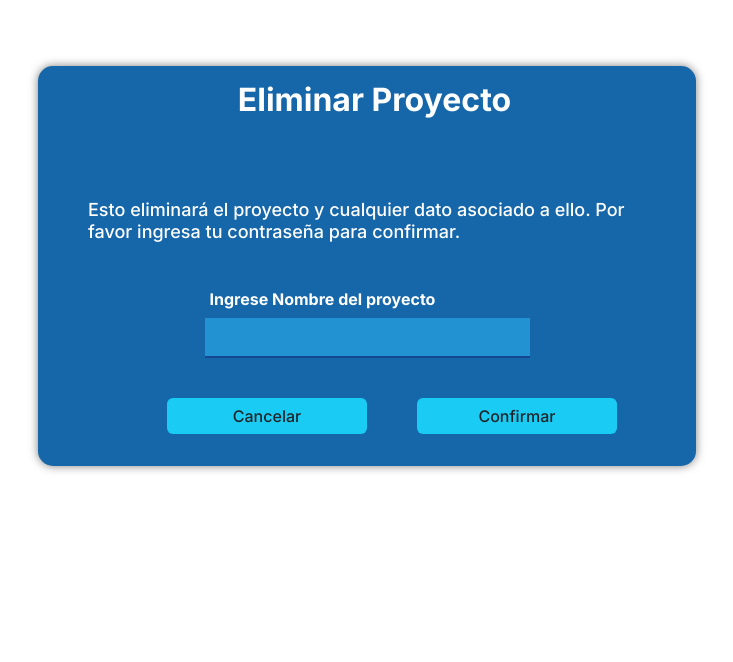
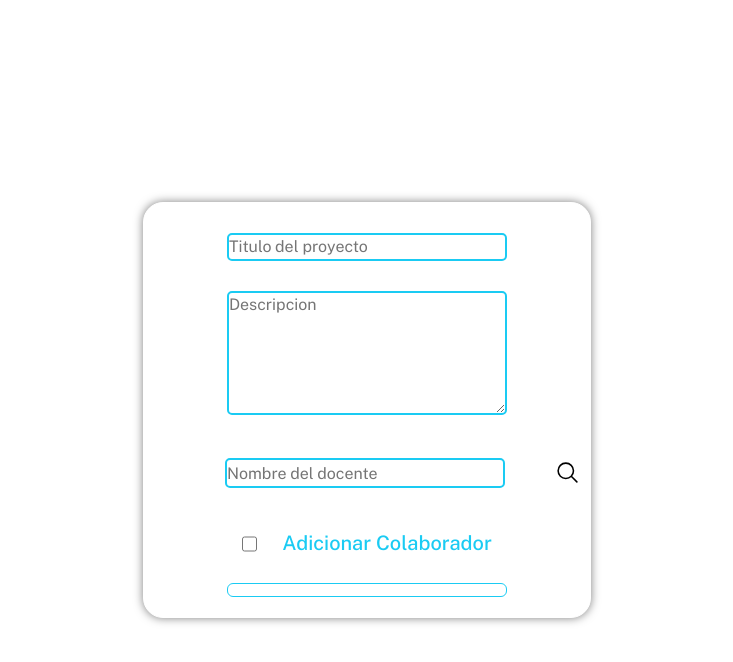
Before and after one commit to JoseLarrada/FrontEndJectCheck, a React (Create React App) app: page /pruebas in a window 1280 px wide. Shown: the part 134-796 px from the top of the page, without its empty margins (273-1006 px from the left). Built offline with nearby package versions, Linux system fonts and the light colour scheme.

Commit message:
Seccion de rutas terminada

```diff
--- a/package.json
+++ b/package.json
@@ -8,7 +8,7 @@
     "@testing-library/user-event": "^13.5.0",
     "bootstrap": "^5.3.2",
     "prop-types": "^15.8.1",
-    "react": "^18.2.0",
+    "react": "^18.3.1",
     "react-dom": "^18.2.0",
     "react-router-dom": "^6.19.0",
     "web-vitals": "^2.1.4"
--- a/src/Components/FormProject.js
+++ b/src/Components/FormProject.js
@@ -1,17 +1,92 @@
-import {React, useState} from 'react'
+import {React, useState,useRef} from 'react'
 import '../styles/FormProject.css'
+import {useNavigate} from 'react-router-dom';
+import verificarExpiracionToken from '../Configs/verificarExpiracionToken .js'
+import {validateTextProjects,validateTextfield} from '../Configs/FormValidation'
+import {customMessage,onCloseWithOutNavigate} from '../Configs/MessageViews'
+import MessageDialog from '../Components/MessageDialog'
+import {findTeacher,findStudent,addProject,updateProject} from '../controller/ProjectController'
 
-function FormProject({title,textBotom}) {
+function FormProject({titleForm,textBotom}) {
   const [Ischecked,setIschecked]=useState(false)
+  const [message, setMessage] = useState('');
+  const [title, setTitle] = useState('');
+  const [mostrarDialogo, setMostrarDialogo] = useState(false);
+  const navigate=useNavigate();
+  const titulo = useRef();
+  const descripcion = useRef();
+  const docente = useRef();
+  const estudiante1= useRef();
+  const estudiante2=useRef();
+  const token=localStorage.getItem("token")
+
+  const validateFindTeacher= async ()=>{
+    const resultFindTeacher=await findTeacher(docente.current.value,token,verificarExpiracionToken,navigate);
+    customMessage(resultFindTeacher,setTitle,setMessage,setMostrarDialogo);
+  }
+  const validateFindStudent= async (student)=>{
+    const resultFindStudent=await findStudent(student,token,verificarExpiracionToken,navigate);
+    customMessage(resultFindStudent,setTitle,setMessage,setMostrarDialogo);
+  }
+  const validatePersitence= async (functioProject)=>{
+      if (estudiante2.current === undefined && estudiante1.current === undefined) {
+          const result = await functioProject(titulo.current.value, docente.current.value, null, null, descripcion.current.value, token, verificarExpiracionToken, navigate);
+          customMessage(result, setTitle, setMessage, setMostrarDialogo);
+      }else if(estudiante2.current === undefined){
+          const result = await functioProject(titulo.current.value, docente.current.value,null,estudiante1.current.value, descripcion.current.value, token, verificarExpiracionToken, navigate);
+          customMessage(result, setTitle, setMessage, setMostrarDialogo);
+      }else if(estudiante1.current === undefined){
+          const result = await functioProject(titulo.current.value, docente.current.value,estudiante2.current.value,null, descripcion.current.value, token, verificarExpiracionToken, navigate);
+          customMessage(result, setTitle, setMessage, setMostrarDialogo);
+      }else{
+        const result = await functioProject(titulo.current.value, docente.current.value,estudiante2.current.value,estudiante1.current.value, descripcion.current.value, token, verificarExpiracionToken, navigate);
+        customMessage(result, setTitle, setMessage, setMostrarDialogo);
+      }
+  }
+
+  const handleClickTeacher = (event)=>{
+    if(validateTextfield(event,docente.current.value)){
+      setMessage('Rellene todos los campos');
+      setTitle('¡Fallo!');
+      setMostrarDialogo(true);
+    }else{
+      validateFindTeacher();
+    }
+  }
+  const handleClickStudent = (event,student)=>{
+    if(validateTextfield(event,student)){
+      setMessage('Rellene todos los campos');
+      setTitle('¡Fallo!');
+      setMostrarDialogo(true);
+    }else{
+      validateFindStudent(student);
+    }
+  }
+  const handleClickSave = (event)=>{
+    if(validateTextProjects(event,titulo.current.value,descripcion.current.value,docente.current.value)){
+      setMessage('Rellene todos los campos');
+      setTitle('¡Fallo!');
+      setMostrarDialogo(true);
+    }else{
+      if(titleForm=='Crear Proyecto'){
+        validatePersitence(addProject);
+      }else{
+        validatePersitence(updateProject);
+      }
+
+    }
+  }
+
+
   return (
     <div className="formProjects">
-        <h3>{title}</h3>
+        <h3>{titleForm}</h3>
         <section className="principalForm">
-            <input type="text" placeholder='Titulo del proyecto' required/>
-            <textarea name="Decription" id="" cols="30" rows="5" placeholder='Descripcion'></textarea>
+            <input type="text" placeholder='Titulo del proyecto' ref={titulo} required/>
+            <textarea name="Decription" id="" ref={descripcion} cols="30" rows="5" placeholder='Descripcion'></textarea>
             <span className="findTeacher">
-                <input type="text" placeholder='Nombre del docente' required/>
-                <ion-icon name="search-outline"></ion-icon>
+                <input type="text" placeholder='Nombre del docente' ref={docente} required/>
+                <a className="iconSearch" onClick={(event)=>{handleClickTeacher(event)}}><ion-icon name="search-outline"></ion-icon></a>
             </span>
             <span className="addAditional">
               <input type="checkbox" id="miCheckbox" name="miCheckbox" value="valor" checked={Ischecked}
@@ -23,17 +98,18 @@ function FormProject({title,textBotom}) {
           {Ischecked && (
             <div>
               <span className="findTeacher">
-                <input type="text" placeholder='Nombre del estudiante' required/>
-                <ion-icon name="search-outline"></ion-icon>
+                <input type="text" placeholder='Nombre del estudiante' ref={estudiante1}required/>
+                <a className="iconSearch" onClick={(event)=>{handleClickStudent(event,estudiante1.current.value)}}><ion-icon name="search-outline"></ion-icon></a>
               </span>
               <span className="findTeacher">
-                <input type="text" placeholder='Nombre del estudiante' required/>
-                <ion-icon name="search-outline"></ion-icon>
+                <input type="text" placeholder='Nombre del estudiante' ref={estudiante2} required/>
+                <a className="iconSearch" onClick={(event)=>{handleClickStudent(event,estudiante2.current.value)}}><ion-icon name="search-outline"></ion-icon></a>
               </span>
             </div>
           )}
         </section>
-        <button type="button" class="btn btn-outline-secondary">{textBotom}</button>
+        <button type="button" class="btn btn-outline-secondary" onClick={(event)=>{handleClickSave(event)}}>{textBotom}</button>
+        {mostrarDialogo && <MessageDialog onClose={()=>{onCloseWithOutNavigate(title,setMostrarDialogo)}} title={title} message={message}/>}
     </div>
   )
 }
--- a/src/Components/ShowComponent.js
+++ b/src/Components/ShowComponent.js
@@ -1,16 +1,23 @@
-import React,{useRef} from 'react'
+import React,{useRef,useState} from 'react'
 import '../styles/showComponent.css'
+import {customMessage,onCloseWithOutNavigate} from '../Configs/MessageViews'
+import MessageDialog from '../Components/MessageDialog'
 
-function ShowComponent({title,descripcion,action,cancel,accept}) {
+function ShowComponent({titleComponent,descripcion,action,cancel,accept}) {
+  const [message, setMessage] = useState('');
+  const [title, setTitle] = useState('');
+  const [mostrarDialogo, setMostrarDialogo] = useState(false);
   const texto=useRef();
-   const handleAccept = () => {
+  const handleAccept =  async() => {
     const inputValue = texto.current.value;
-    accept(inputValue);
-  };
+    const result = await accept(inputValue);
+    console.log(result)
+    customMessage(result, setTitle, setMessage, setMostrarDialogo);
+};
   return (
     <div className='showOption'>
           <section className='comboPass'>
-            <h2 className='textChang'>{title}</h2>
+            <h2 className='textChang'>{titleComponent}</h2>
             <h3 className='textLarge'>{descripcion}</h3>
             <span>
               <label className="combWord">{action}</label>
@@ -21,6 +28,7 @@ function ShowComponent({title,descripcion,action,cancel,accept}) {
             <button type="button" className="btn btnConfirm" onClick={cancel}>Cancelar</button>
             <button type="button" className="btn btnCancel" onClick={handleAccept}>Confirmar</button>
           </section>
+          {mostrarDialogo && <MessageDialog onClose={()=>{onCloseWithOutNavigate(title,setMostrarDialogo)}} title={title} message={message}/>}
     </div>
   )
 }
--- a/src/Components/SideBarOption.js
+++ b/src/Components/SideBarOption.js
@@ -1,29 +1,37 @@
 import {React,useState} from 'react'
 import logo from '../resources/Icon.ico'
+import {useNavigate} from 'react-router-dom';
 import '../styles/sidebarOptions.css'
 import FormProject from '../Components/FormProject'
 import ShowComponent from '../Components/ShowComponent'
 import verificarExpiracionToken from '../Configs/verificarExpiracionToken .js'
 import {deleteProject,filterProjects} from '../controller/ProjectController.js'
 import Cards from "../Components/Cards.js";
+import FormAvances from '../Components/FormAvances'
 
 function SideBarOption({nameFunction}) {
   const [isHover, setIsHover]= useState(false);
   const [selectedOption, setSelectedOption] = useState('');
+  const tuToken = localStorage.getItem('token')
+  const navigate=useNavigate()
   const handleOptionClick = (option) => {
     setSelectedOption(option);
   };
-  var navigate='';
-  var tuToken='';
+  const handleConfirmarEliminarCuenta =async(inputValue) => {
+     const hola= await deleteProject(inputValue,tuToken,verificarExpiracionToken,navigate);
+     return hola;
+  };
   const renderForm = () => {
     switch(selectedOption){
-      case 'Crear': return <FormProject title={'Crear Proyecto'} textBotom={'Crear'}/>;
-      case 'Modificar': return <FormProject title={'Modificar Proyecto'} textBotom={'Modificar'}/>;
-      case 'Eliminar': return <ShowComponent title={'Eliminar Proyecto'}
-            descripcion={'Esto eliminará el proyecto y cualquier dato asociado a ello. Por favor ingresa tu contraseña para confirmar.'}
-            action={'Ingrese Nombre del proyecto'} cancel={()=>{}} accept={(value)=>{deleteProject(value,tuToken,verificarExpiracionToken,navigate)}}/>;
+      case 'Crear': return <FormProject titleForm={'Crear Proyecto'} textBotom={'Crear'}/>;
+      case 'Modificar': return <FormProject titleForm={'Modificar Proyecto'} textBotom={'Modificar'}/>;
+      case 'Eliminar': return <ShowComponent titleComponent={'Eliminar Proyecto'}
+            descripcion={'Esto eliminará el proyecto y cualquier dato asociado a el. Por favor ingresa tu contraseña para confirmar.'}
+            action={'Ingrese Nombre del proyecto'} cancel={()=>{}} accept={handleConfirmarEliminarCuenta}/>;
       case 'Pendientes': return <Cards optionCard={(verificarExpiracionToken, navigate, tuToken, setDatos) => filterProjects(verificarExpiracionToken, navigate, tuToken, setDatos, 5)}/>
       case 'Aceptados': return <Cards optionCard={(verificarExpiracionToken, navigate, tuToken, setDatos) => filterProjects(verificarExpiracionToken, navigate, tuToken, setDatos, 1)}/>
+      case 'Rechazados': return <Cards optionCard={(verificarExpiracionToken, navigate, tuToken, setDatos) => filterProjects(verificarExpiracionToken, navigate, tuToken, setDatos, 2)}/>
+      case 'Crear Avance': return <FormAvances tittle={"Crear Avance"} action={"Guardar Avance"}/>
     }
   };
   return (
--- a/src/Pages/NewPage.js
+++ b/src/Pages/NewPage.js
@@ -2,6 +2,8 @@ import React,{useState} from 'react'
 import Nav from '../Components/Nav'
 import SlideBar from '../Components/SlideBar'
 import CardAvance from '../Components/CardAvance'
+import SiderBarOption from '../Components/SideBarOption'
+import {dataNavAvances} from '../Configs/data'
 function NewPage() {
   const [showCards, setShowCards] = useState(true);
 
@@ -12,7 +14,7 @@ function NewPage() {
   return (
     <div>
         <Nav/>
-        <SlideBar create={"Crear Avance"} update={"Actualizar Avance"} deletes={"Eliminar Avances"} onOptionClick={handleSidebarOptionClick}/>
+        <SiderBarOption nameFunction={dataNavAvances}/>
         {showCards && <div className="back-c"><CardAvance/></div>}
     </div>
   )
--- a/src/Routes/Inicio.js
+++ b/src/Routes/Inicio.js
@@ -11,7 +11,7 @@ import Reports from '../Pages/Reports'
 import NewPage from '../Pages/NewPage'
 import Assigment from '../Pages/Assigment'
 import Projects from '../Pages/Projects'
-import ShowComponent from '../Components/ShowComponent'
+import FormProject from '../Components/FormProject'
 function Inicio() {
   return (
     <BrowserRouter>
@@ -27,9 +27,7 @@ function Inicio() {
           <Route path="/newPage/:id" element={<NewPage/>}/>
           <Route path="/entregasPage/:fecha" element={<Assigment />} />
           <Route path='/Projects' element={<Projects/>}/>
-          <Route path='/pruebas' element={<ShowComponent title={'Eliminar Proyecto'}
-            descripcion={'Esto eliminará el proyecto y cualquier dato asociado a ello. Por favor ingresa tu contraseña para confirmar.'}
-            action={'Ingrese Nombre del proyecto'} cancel={()=>{}} accept={(value)=>{}}/>}/>
+          <Route path='/pruebas' element={<FormProject/>}/>
         </Routes>
     </BrowserRouter>
   )
--- a/src/styles/FormProject.css
+++ b/src/styles/FormProject.css
@@ -8,8 +8,8 @@
     border-radius: 20px;
     background-color: #ffffff;
     box-shadow: 0px 0px 10px rgba(0, 0, 0, 0.5);
-    position: fixed;
-    top: 57%;
+    position: absolute;
+    top: 68%;
     left: 50%;
     transform: translate(-50%, -50%);
 }
@@ -51,11 +51,14 @@
     border-radius: 5px;
     border: 2px solid  rgb(26,203,243);
 }
-.findTeacher>ion-icon{
+.findTeacher>.iconSearch{
     position: relative;
     left: 50px;
     bottom: 10px;
     cursor: pointer;
+}
+.iconSearch>ion-icon{
+    color: black;
 }
 .addAditional{
     display: flex;
--- a/src/styles/sidebarOptions.css
+++ b/src/styles/sidebarOptions.css
@@ -224,12 +224,12 @@ span >ion-icon{
 }
 .footer{
   position: relative;
-  bottom: 50px;
+  top: 10px;
 }
 .footer-text{
     font-family: "Public Sans", sans-serif;
     position: relative;
-    top: 26px;
+    top: 20px;
     color: black;
 }
 .formSidebar{
```
Also changed, not shown: src/Configs/FormValidation.js (+14 -0 lines), src/Configs/MessageViews.js (+7 -0 lines), src/Configs/data.js (+17 -0 lines), src/controller/ProjectController.js (+14 -2 lines), 1 other file (tests, documents, lock files or other folders).
